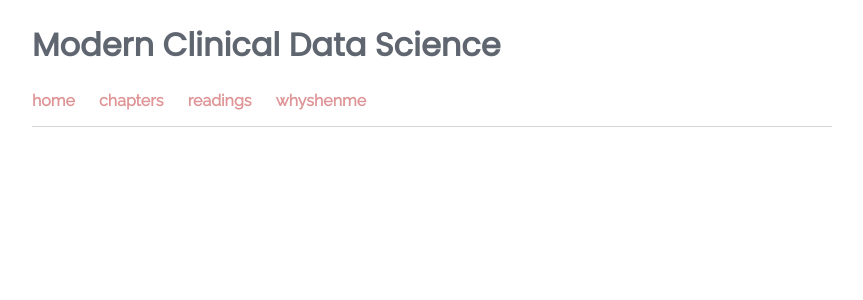
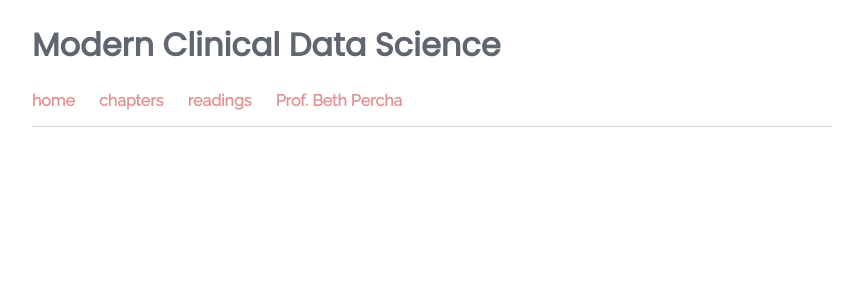
Before and after one commit to c1ndygao/cindygao.com, a Jekyll site: the page built from index.html, in a window 1280 px wide. Shown: the top 300 px of the page, without its empty margins (208-1071 px from the left). Built offline with Jekyll 4.4.1, drawn with Linux system fonts in a browser that asks for light colours.

Commit message:
Update default.html

```diff
--- a/_layouts/default.html
+++ b/_layouts/default.html
@@ -15,7 +15,8 @@
         		<li><a href="/">home</a></li>
 			<li><a href="/chapters">chapters</a></li>
 			<li><a href="/readings">readings</a></li>
-			<li><a href="/whyshenme">whyshenme</a></li>
+			<li><a href="/percha">Prof. Beth Percha</a></li>
+
 		</ul>
 	</nav>
 
```
